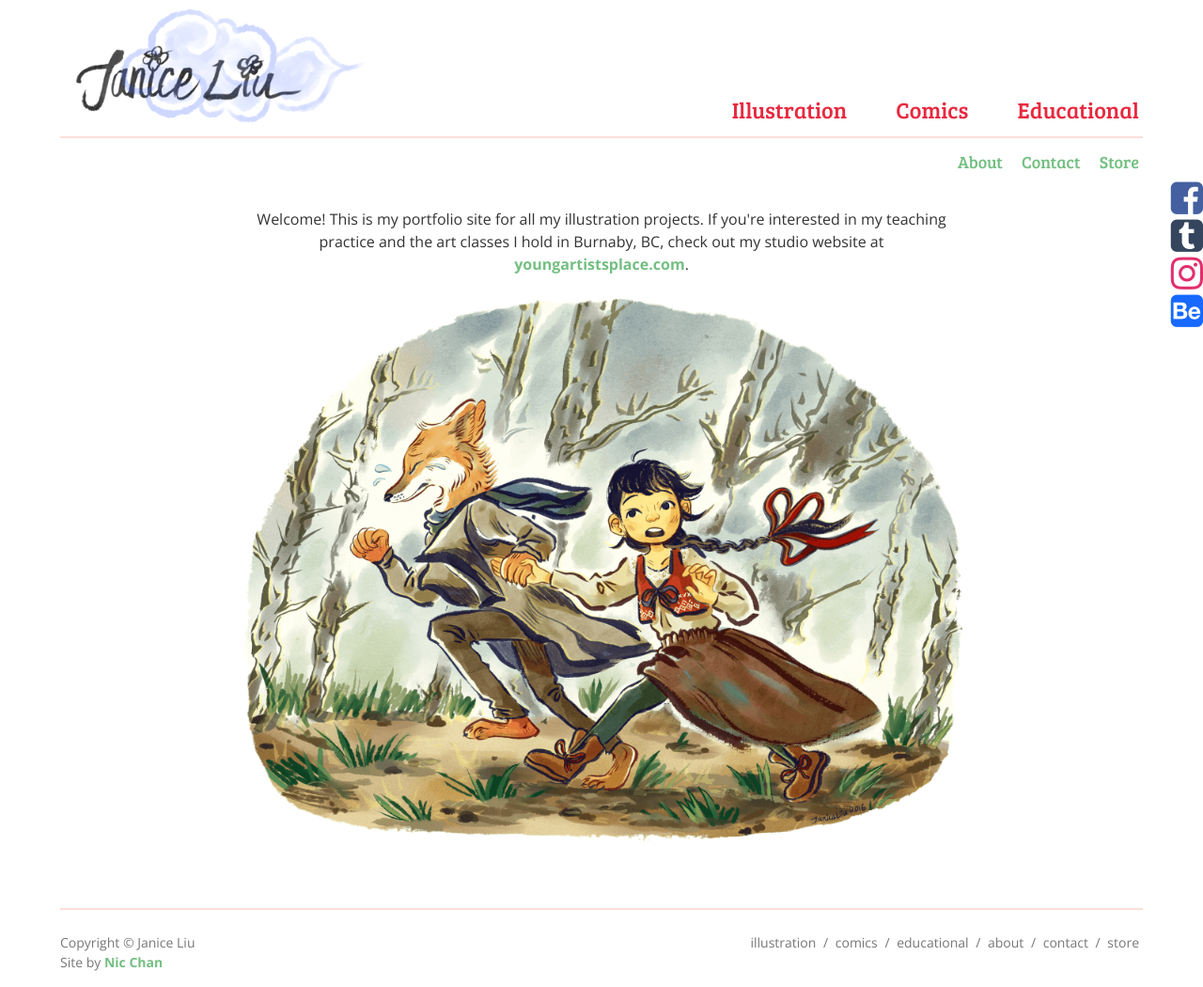
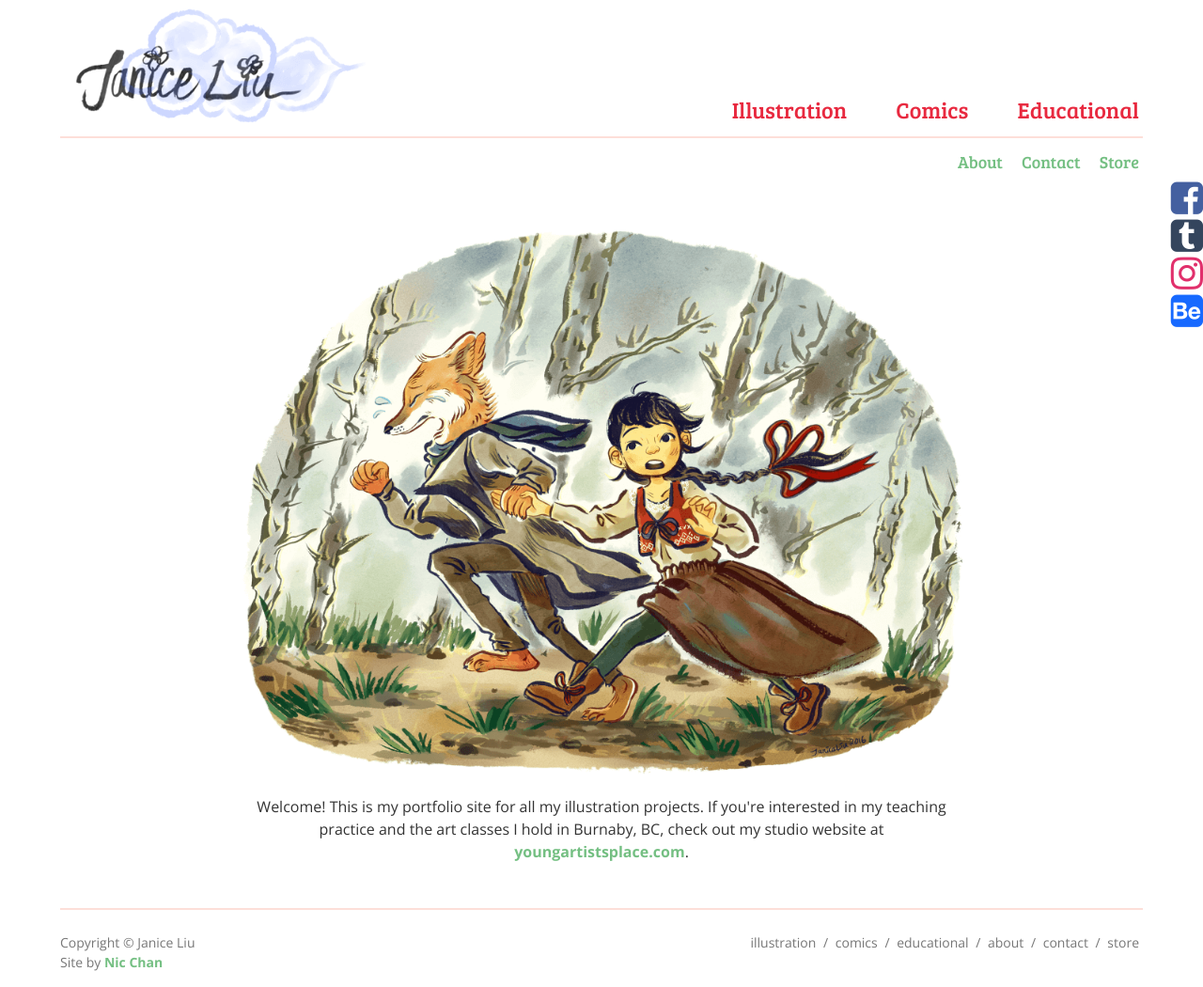
Before and after one commit to flutterdoodle/flutterdoodle.github.io, a Jekyll site: the page built from index.html, in a window 1280 px wide. Shown: the whole page at 94% size. Built offline with Jekyll 4.4.1, drawn with Linux system fonts in a browser that asks for light colours; nearby versions of some CDN libraries.

Commit message:
Update index.html

```diff
--- a/index.html
+++ b/index.html
@@ -4,7 +4,7 @@ body: home
 permalink: /
 ---
 
+<img class="splash__single" src="/img/illustrations/1-cryingfox.png" alt="Marie and the Fox">
 <div class="text--center">
   Welcome! This is my portfolio site for all my illustration projects. If you're interested in my teaching practice and the art classes I hold in Burnaby, BC, check out my studio website at <a href="http://www.youngartistsplace.com">youngartistsplace.com</a>.
 </div>
-<img class="splash__single" src="/img/illustrations/1-cryingfox.png" alt="Marie and the Fox">
```
